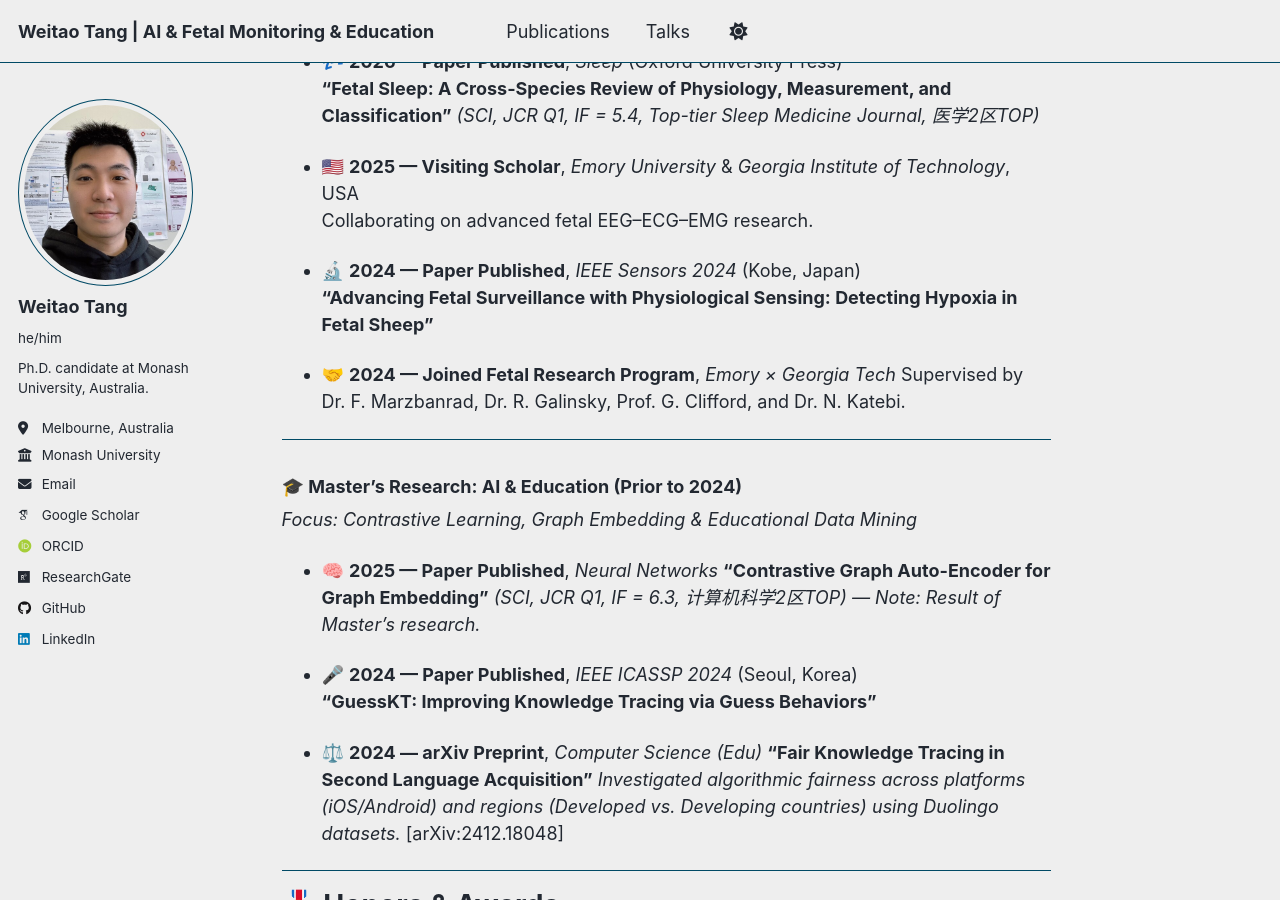
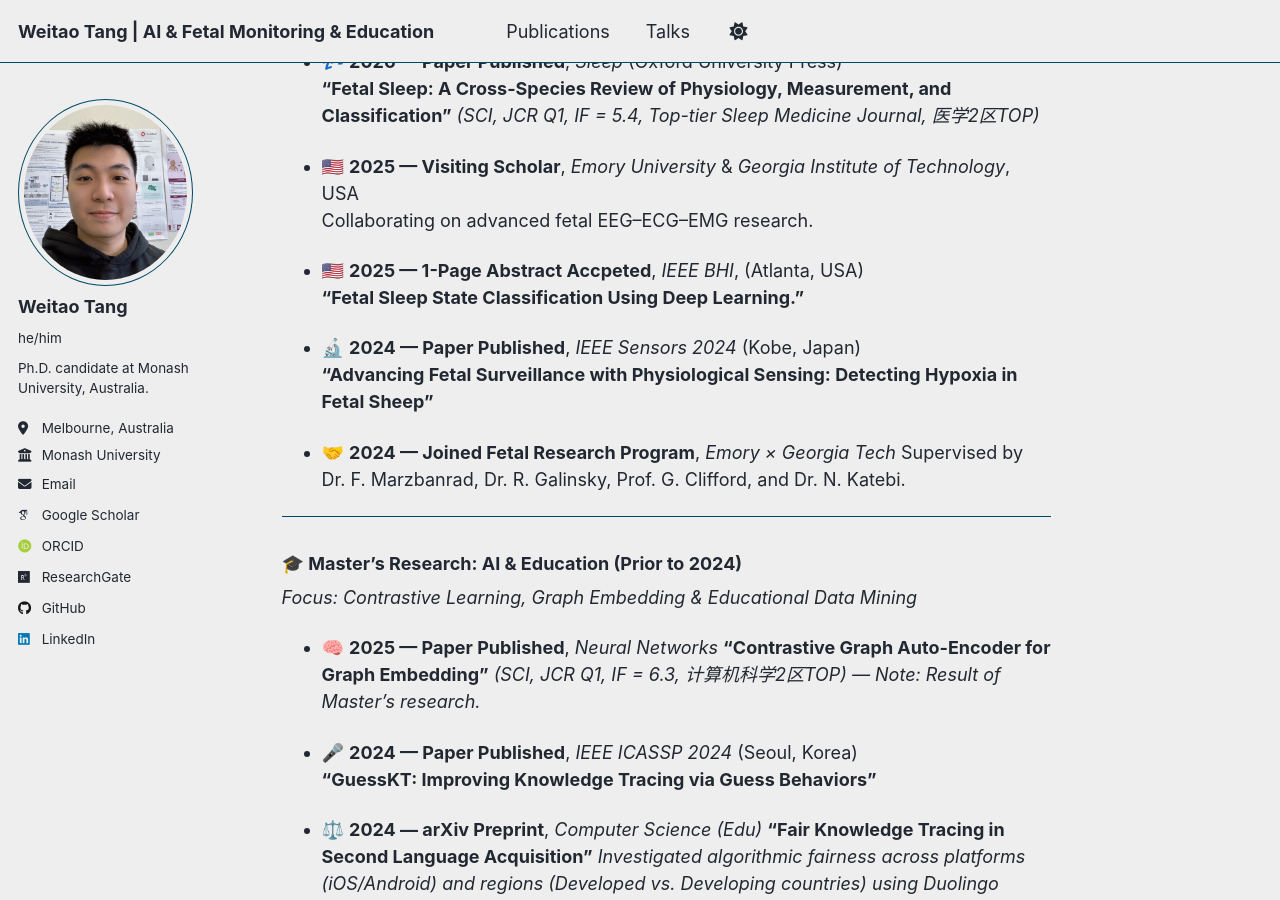
Before and after one commit to WeitaoTang-GitHub/WeitaoTang-GitHub.github.io, a Jekyll site: the page built from _pages/about.md, in a window 1280 px wide and 900 px high, scrolled down 1612 px. Built offline with Jekyll 4.4.1, drawn with Linux system fonts in a browser that asks for light colours; some web fonts are replaced.

Commit message:
Update about.md

```diff
--- a/_pages/about.md
+++ b/_pages/about.md
@@ -59,6 +59,9 @@ Together, this multidisciplinary team aims to advance AI-driven physiological mo
 - 🇺🇸 **2025 — Visiting Scholar**, *Emory University* & *Georgia Institute of Technology*, USA
   Collaborating on advanced fetal EEG–ECG–EMG research.
 
+- 🇺🇸 **2025 — 1-Page Abstract Accpeted**, *IEEE BHI*, (Atlanta, USA)
+  **“Fetal Sleep State Classification Using Deep Learning.”**
+
 - 🔬 **2024 — Paper Published**, *IEEE Sensors 2024* (Kobe, Japan)
   **“Advancing Fetal Surveillance with Physiological Sensing: Detecting Hypoxia in Fetal Sheep”**
 
```
